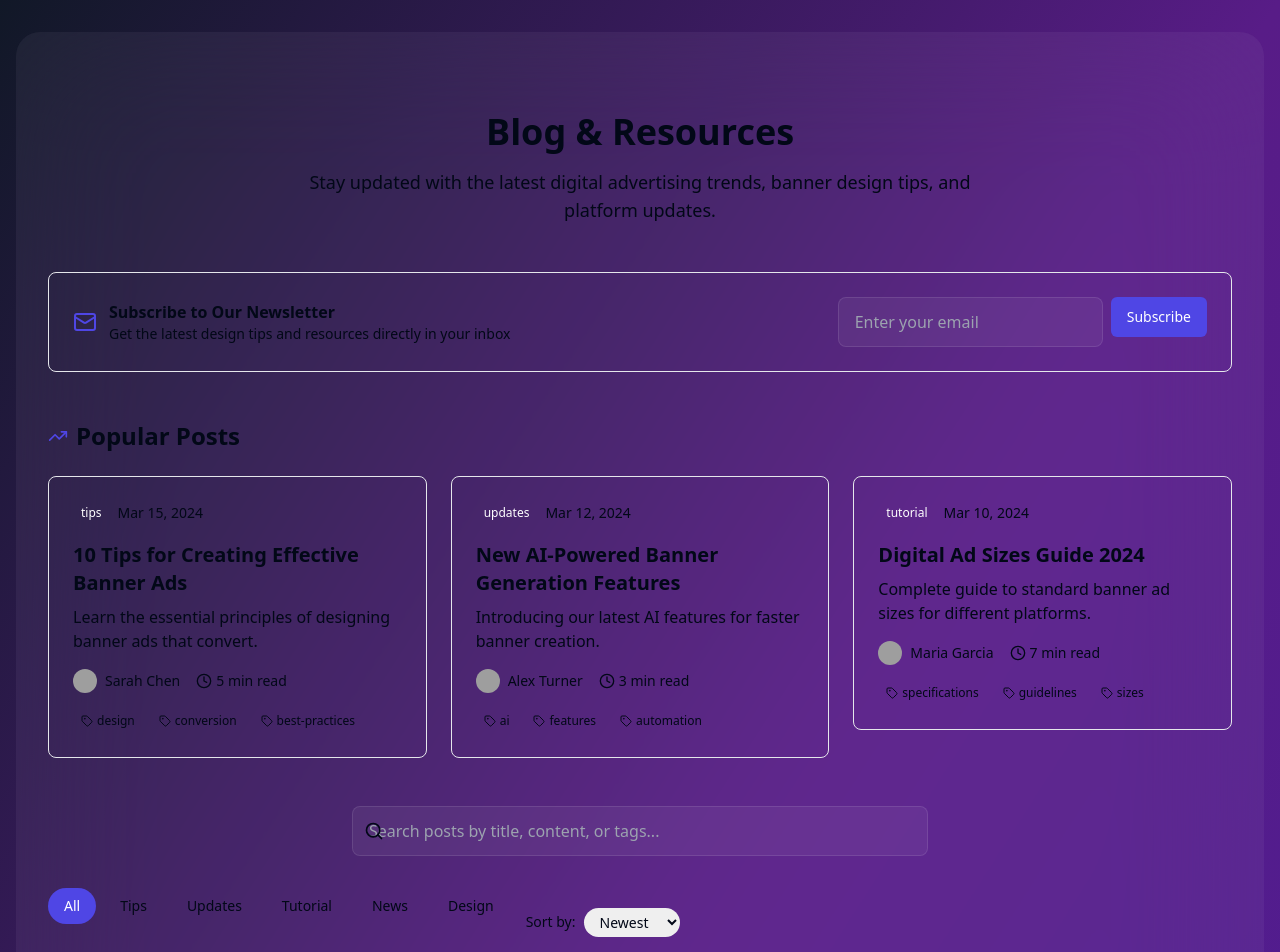
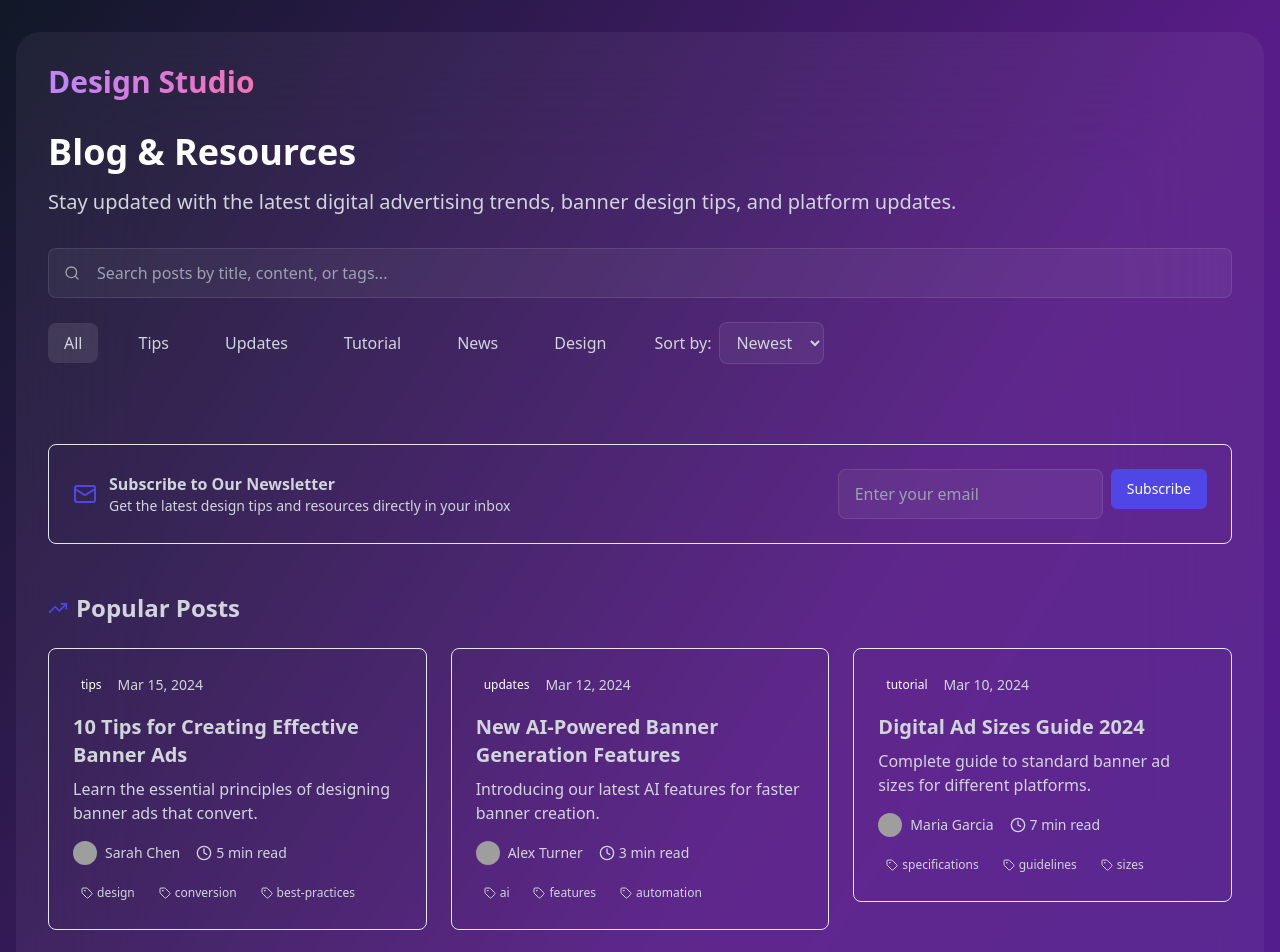
Before and after one commit to Zubariev/AdNate, a React (Vite) app: page /blog in a window 1280 px wide. Shown: the top 952 px of the page. Built offline with nearby package versions, Linux system fonts and the light colour scheme; grey boxes are pictures that could not be loaded.

Commit message:
fix blog

```diff
--- /dev/null
+++ b/src/components/blog/BlogNav.tsx
@@ -0,0 +1,50 @@
+import { BlogCategory } from "@/types/blog";
+
+interface BlogNavProps {
+  selectedCategory: BlogCategory | null;
+  onSelectCategory: (category: BlogCategory | null) => void;
+  sortBy: "newest" | "popular";
+  onSortChange: (sort: "newest" | "popular") => void;
+}
+
+export function BlogNav({ selectedCategory, onSelectCategory, sortBy, onSortChange }: BlogNavProps) {
+  const categories: BlogCategory[] = ["tips", "updates", "tutorial", "news", "design"];
+
+  return (
+    <div className="flex items-center gap-8 mb-8">
+      <div className="flex items-center gap-6">
+        <button
+          onClick={() => onSelectCategory(null)}
+          className={`px-4 py-2 text-gray-300 transition-all rounded-lg ${
+            !selectedCategory ? 'bg-white/10' : 'hover:bg-white/10'
+          }`}
+        >
+          All
+        </button>
+        {categories.map((category) => (
+          <button
+            key={category}
+            onClick={() => onSelectCategory(category)}
+            className={`px-4 py-2 text-gray-300 transition-all rounded-lg ${
+              selectedCategory === category ? 'bg-white/10' : 'hover:bg-white/10'
+            }`}
+          >
+            {category.charAt(0).toUpperCase() + category.slice(1)}
+          </button>
+        ))}
+      </div>
+
+      <div className="flex items-center gap-2 text-gray-300">
+        <span>Sort by:</span>
+        <select
+          value={sortBy}
+          onChange={(e) => onSortChange(e.target.value as "newest" | "popular")}
+          className="px-3 py-2 transition-all border rounded-lg bg-white/5 border-white/10 focus:ring-2 focus:ring-purple-400 focus:border-transparent"
+        >
+          <option value="newest">Newest</option>
+          <option value="popular">Popular</option>
+        </select>
+      </div>
+    </div>
+  );
+}
--- /dev/null
+++ b/src/components/blog/SearchBar.tsx
@@ -0,0 +1,16 @@
+import { Search } from 'lucide-react';
+
+export function SearchBar({ value, onChange }: { value: string; onChange: (value: string) => void }) {
+  return (
+    <div className="relative w-full">
+      <Search className="absolute w-4 h-4 text-gray-400 -translate-y-1/2 left-4 top-1/2" />
+      <input
+        type="text"
+        value={value}
+        onChange={(e) => onChange(e.target.value)}
+        placeholder="Search posts by title, content, or tags..."
+        className="w-full px-12 py-3 text-gray-300 transition-all duration-300 border rounded-lg bg-white/5 border-white/10 focus:ring-2 focus:ring-purple-400 focus:border-transparent placeholder:text-gray-400"
+      />
+    </div>
+  );
+}
--- /dev/null
+++ b/src/components/ui/typography.tsx
@@ -0,0 +1,13 @@
+import { cn } from "../../lib/utils";
+
+interface TextProps extends React.HTMLAttributes<HTMLParagraphElement> {
+  children: React.ReactNode;
+}
+
+export function Text({ className, children, ...props }: TextProps) {
+  return (
+    <p className={cn("text-gray-300", className)} {...props}>
+      {children}
+    </p>
+  );
+}
--- a/src/pages/blog/Index.tsx
+++ b/src/pages/blog/Index.tsx
@@ -1,18 +1,18 @@
 import { useState } from "react";
 import { BlogCard } from "../../components/blog/BlogCard";
-import { CategoryFilter } from "../../components/blog/CategoryFilter";
 import { blogPosts } from "../../data/blog-posts";
 import { BlogCategory } from "@/types/blog";
 import { Input } from "../../components/ui/input";
 import { Search, Mail, TrendingUp } from "lucide-react";
 import { Button } from "../../components/ui/button";
+import { BlogNav } from "../../components/blog/BlogNav";
+import { useNavigate } from "react-router-dom";
 // Remove toast for now if not critical
 // import { toast } from "../../components/ui/use-toast";
 
 const Index = () => {
-  const [selectedCategory, setSelectedCategory] = useState<BlogCategory | null>(
-    null
-  );
+  const navigate = useNavigate();
+  const [selectedCategory, setSelectedCategory] = useState<BlogCategory | null>(null);
   const [selectedTag, setSelectedTag] = useState<string | null>(null);
   const [searchQuery, setSearchQuery] = useState("");
   const [sortBy, setSortBy] = useState<"newest" | "popular">("newest");
@@ -60,16 +60,58 @@ const Index = () => {
   };
 
   return (
+    <div className="space-y-8 text-gray-300">
+      <nav className="flex items-center justify-between">
+        <button
+          onClick={() => navigate('/')}
+          className="text-3xl font-bold text-transparent bg-clip-text bg-gradient-to-r from-purple-400 to-pink-400 hover:opacity-90"
+        >
+          Design Studio
+        </button>
+      </nav>
+
+      <div className="space-y-4">
+        <h1 className="text-4xl font-bold text-white">Blog & Resources</h1>
+        <p className="text-xl">
+          Stay updated with the latest digital advertising trends, banner design tips, and platform updates.
+        </p>
+      </div>
+
+      {/* Search and Navigation */}
+      <div className="space-y-6">
+        <div className="relative w-full">
+          <Search className="absolute w-4 h-4 text-gray-400 -translate-y-1/2 left-4 top-1/2" />
+          <input
+            type="text"
+            value={searchQuery}
+            onChange={(e) => setSearchQuery(e.target.value)}
+            placeholder="Search posts by title, content, or tags..."
+            className="w-full px-12 py-3 text-gray-300 transition-all duration-300 border rounded-lg bg-white/5 border-white/10 focus:ring-2 focus:ring-purple-400 focus:border-transparent placeholder:text-gray-400"
+          />
+        </div>
+        <div className="space-y-4">
+          <BlogNav
+            selectedCategory={selectedCategory}
+            onSelectCategory={setSelectedCategory}
+            sortBy={sortBy}
+            onSortChange={setSortBy}
+          />
+          {selectedTag && (
+            <div className="flex items-center gap-2 px-4 py-2 text-gray-300">
+              <span>Filtered by tag:</span>
+              <button
+                onClick={() => setSelectedTag(null)}
+                className="flex items-center gap-1 px-3 py-1 text-sm transition-colors rounded-full bg-white/10 hover:bg-white/20"
+              >
+                {selectedTag}
+                <span className="ml-1">×</span>
+              </button>
+            </div>
+          )}
+        </div>
+      </div>
       <div className="min-h-screen bg-background">
         <div className="container py-12 animate-fade-in">
-        <header className="mb-12 text-center">
-          <h1 className="mb-4 text-4xl font-bold">Blog & Resources</h1>
-          <p className="max-w-2xl mx-auto text-lg text-muted-foreground">
-            Stay updated with the latest digital advertising trends, banner design
-            tips, and platform updates.
-          </p>
-        </header>
-
           {/* Newsletter Subscription */}
           <div className="p-6 mb-12 border rounded-lg bg-card border-border">
             <div className="flex flex-col items-center justify-between gap-4 md:flex-row">
@@ -114,59 +156,6 @@ const Index = () => {
             </div>
           </div>
 
-        <div className="max-w-xl mx-auto mb-8">
-          <div className="relative">
-            <Search className="absolute w-5 h-5 transform -translate-y-1/2 left-3 top-1/2 text-muted-foreground" />
-            <Input
-              type="search"
-              placeholder="Search posts by title, content, or tags..."
-              className="pl-10"
-              value={searchQuery}
-              onChange={(e) => setSearchQuery(e.target.value)}
-            />
-          </div>
-        </div>
-
-        <div className="flex flex-col gap-4 mb-8 md:flex-row md:items-center">
-          <CategoryFilter
-            categories={categories}
-            selectedCategory={selectedCategory}
-            onSelectCategory={(category) => {
-              setSelectedCategory(category);
-              setSelectedTag(null);
-            }}
-          />
-
-          <div className="flex items-center gap-2">
-            <span className="text-sm text-muted-foreground">Sort by:</span>
-            <select
-              value={sortBy}
-              onChange={(e) => setSortBy(e.target.value as "newest" | "popular")}
-              className="px-3 py-1 text-sm rounded-full bg-secondary"
-            >
-              <option value="newest">Newest</option>
-              <option value="popular">Popular</option>
-            </select>
-          </div>
-        </div>
-
-        {selectedTag && (
-          <div className="mb-6">
-            <div className="flex items-center gap-2">
-              <span className="text-sm text-muted-foreground">
-                Filtered by tag:
-              </span>
-              <button
-                onClick={() => setSelectedTag(null)}
-                className="flex items-center gap-1 px-3 py-1 text-sm transition-colors rounded-full bg-primary text-primary-foreground hover:bg-primary/90"
-              >
-                {selectedTag}
-                <span className="ml-1">×</span>
-              </button>
-            </div>
-          </div>
-        )}
-
           <div className="grid grid-cols-1 gap-6 md:grid-cols-2 lg:grid-cols-3">
             {filteredPosts.map((post) => (
               <BlogCard
@@ -187,6 +176,7 @@ const Index = () => {
           )}
         </div>
       </div>
+    </div>
   );
 };
 
--- a/src/routes.tsx
+++ b/src/routes.tsx
@@ -19,7 +19,7 @@ export const routes: RouteObject[] = [
     element: <BlogIndex />,
   },
   {
-    path: "/blog/:id",
+    path: "/blog/post/:id",
     element: <PostDetail />,
   },
   {
```
Lines whose indentation alone changed are shown as unchanged.
